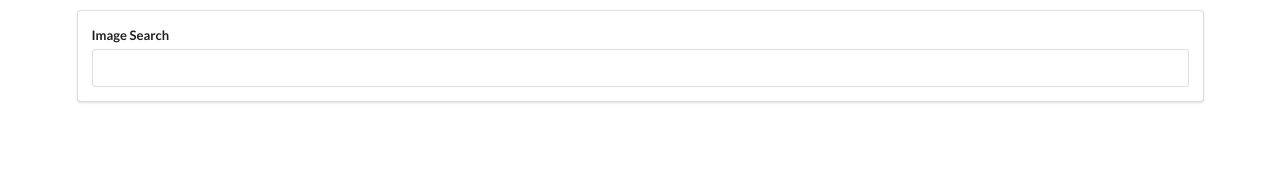
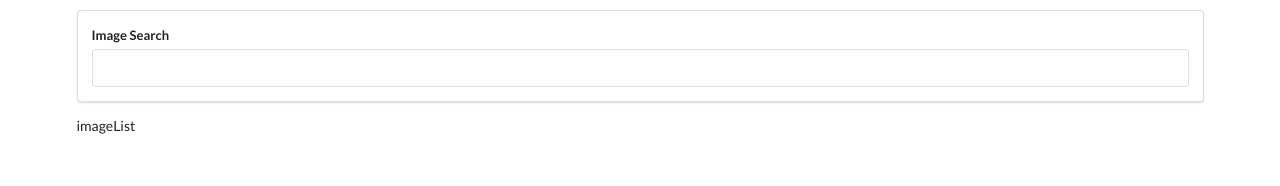
Before and after one commit to prakash-rahangdale/pics, a React (Create React App) app: page / in a window 1280 px wide. Shown: the top 186 px of the page. Built offline with nearby package versions, Linux system fonts and the light colour scheme.

Commit message:
handling requests with async await and binding callbacks

```diff
--- a/package.json
+++ b/package.json
@@ -6,6 +6,7 @@
     "@testing-library/jest-dom": "^5.11.10",
     "@testing-library/react": "^11.2.6",
     "@testing-library/user-event": "^12.8.3",
+    "axios": "^0.21.1",
     "react": "^17.0.2",
     "react-dom": "^17.0.2",
     "react-scripts": "4.0.3",
--- /dev/null
+++ b/src/api/unsplash.js
@@ -0,0 +1,8 @@
+import axios from 'axios';
+
+export default axios.create({
+    baseURL: 'https://api.unsplash.com',
+    headers: {
+        Authorization: 'Client-ID 3CgM5Ubw322vePeDDCSaYH2xk5oFQLk0il6xAH58bXY'
+    }
+});
--- a/src/components/App.js
+++ b/src/components/App.js
@@ -1,13 +1,23 @@
 import React from 'react';
+import unsplash from '../api/unsplash';
 import SearchBar from './SearchBar';
+import ImageList from './imageList';
 
 class App extends React.Component {
-    onSearchSubmit(term) {
-        console.log(term);
+    state = { images: [] };
+
+    onSearchSubmit = async term => {
+        const response = await unsplash.get('/search/photos', {
+            params: { query: term
+             },
+        });
+        this.setState({images: response.data.results});
     }
+
     render() {
         return (
-            <div className="ui container" style={{ marginTop: '10px' }}><SearchBar onSubmit={this.onSearchSubmit} /></div>
+            <div className="ui container" style={{ marginTop: '10px' }}><SearchBar onSubmit={this.onSearchSubmit} />
+            <ImageList images = {this.state.images} /></div>
         );
     }
 }
--- /dev/null
+++ b/src/components/imageList.js
@@ -0,0 +1,8 @@
+import React from 'react';
+
+const ImageList = props => {
+    console.log(props.images);
+    return <div>imageList</div>
+};
+
+export default ImageList;
```
Also changed, not shown: 1 other file (tests, documents, lock files or other folders).
